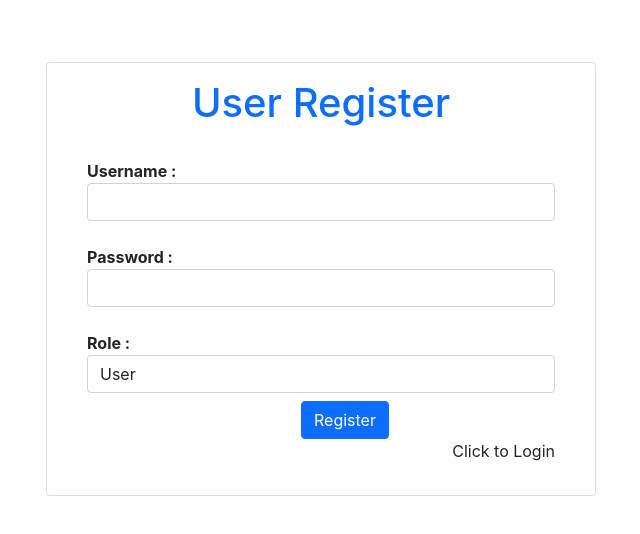
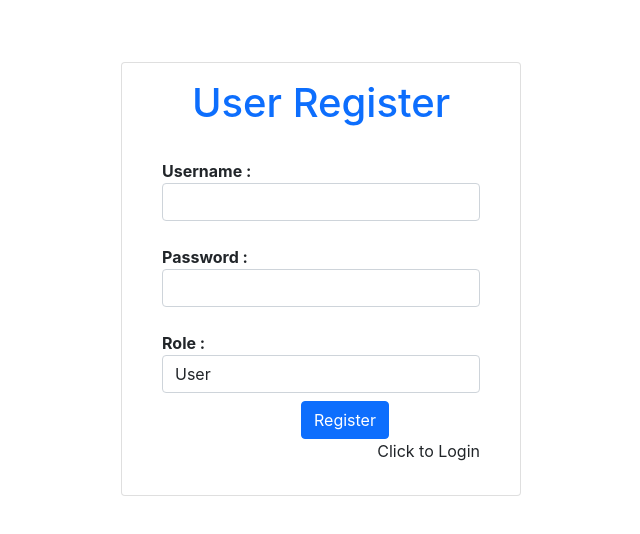
Before and after one commit to MITHUNMP157/student-management-system, a React (Create React App) app in the folder frontend/: page /#/register-portal in a window 1280 px wide. Shown: the top 534 px of the page, without its empty margins (319-959 px from the left). Built offline with nearby package versions, Linux system fonts and the light colour scheme; no server answers.

Commit message:
origin anc cors correction

```diff
--- a/frontend/src/component/register-login/LoginPortal.js
+++ b/frontend/src/component/register-login/LoginPortal.js
@@ -50,7 +50,7 @@ const LoginPortal = () => {
   };
   return (
     <div style={{ marginTop: "50px" }}>
-      <div className="container" style={{ width: "500px" }}>
+      <div className="container" style={{ width: "400px" }}>
         <form
           onSubmit={handleSubmit}
           className="row g-3 d-flex justify-content-center align-items-center"
--- a/frontend/src/component/register-login/RegisterPortal.js
+++ b/frontend/src/component/register-login/RegisterPortal.js
@@ -51,7 +51,7 @@ const RegisterPortal = () => {
     <div className=" row" style={{ marginTop: "50px" }}>
       <form onSubmit={handleSubmit} className="mt-2">
         <div className="  col p-1">
-          <div className="container card" style={{ width: "550px" }}>
+          <div className="container card" style={{ width: "400px" }}>
             <div className="card-body">
               <h1 className="text-primary">User Register</h1>
               <br />
```
